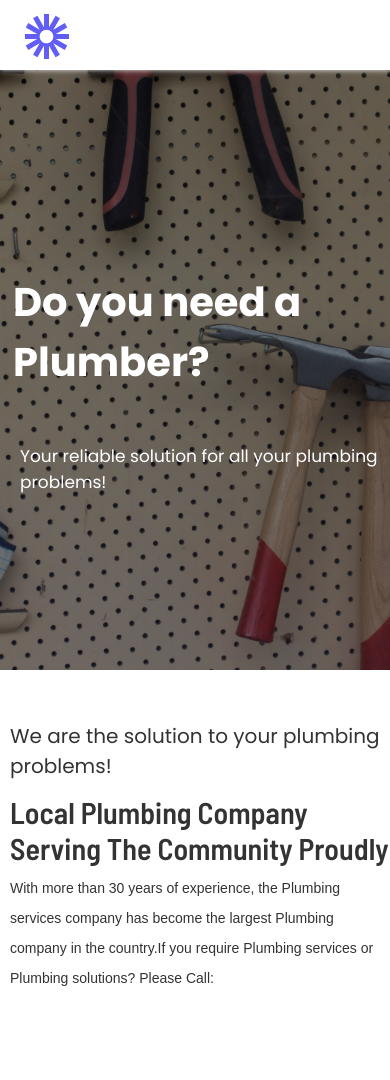
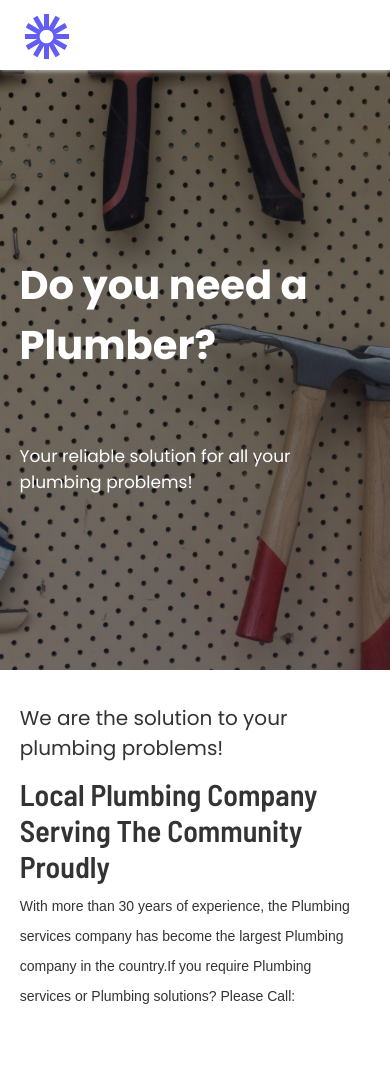
Before and after one commit to apuelloc0/landingPageJesus2, a React (Vite) app: page / in a window 390 px wide. Shown: the top 1080 px of the page. Built offline with nearby package versions, Linux system fonts and the light colour scheme.

Commit message:
seventh commit

```diff
--- a/src/components/Information.css
+++ b/src/components/Information.css
@@ -70,7 +70,7 @@
     }
 
     .Information .info {
-        width: 100%;
+        width: 95%;
         padding-left: 0;
     }
 
--- a/src/components/Poster.css
+++ b/src/components/Poster.css
@@ -34,11 +34,11 @@
 
     .Poster h1 {
         font-size: 40px;
-        margin-left: 13px;
+        width: 90%;
     }
 
     .Poster p {
         font-size: 17px;
-        margin: 0 10px 0 20px;
+        width: 90%;
     }
 }
```
